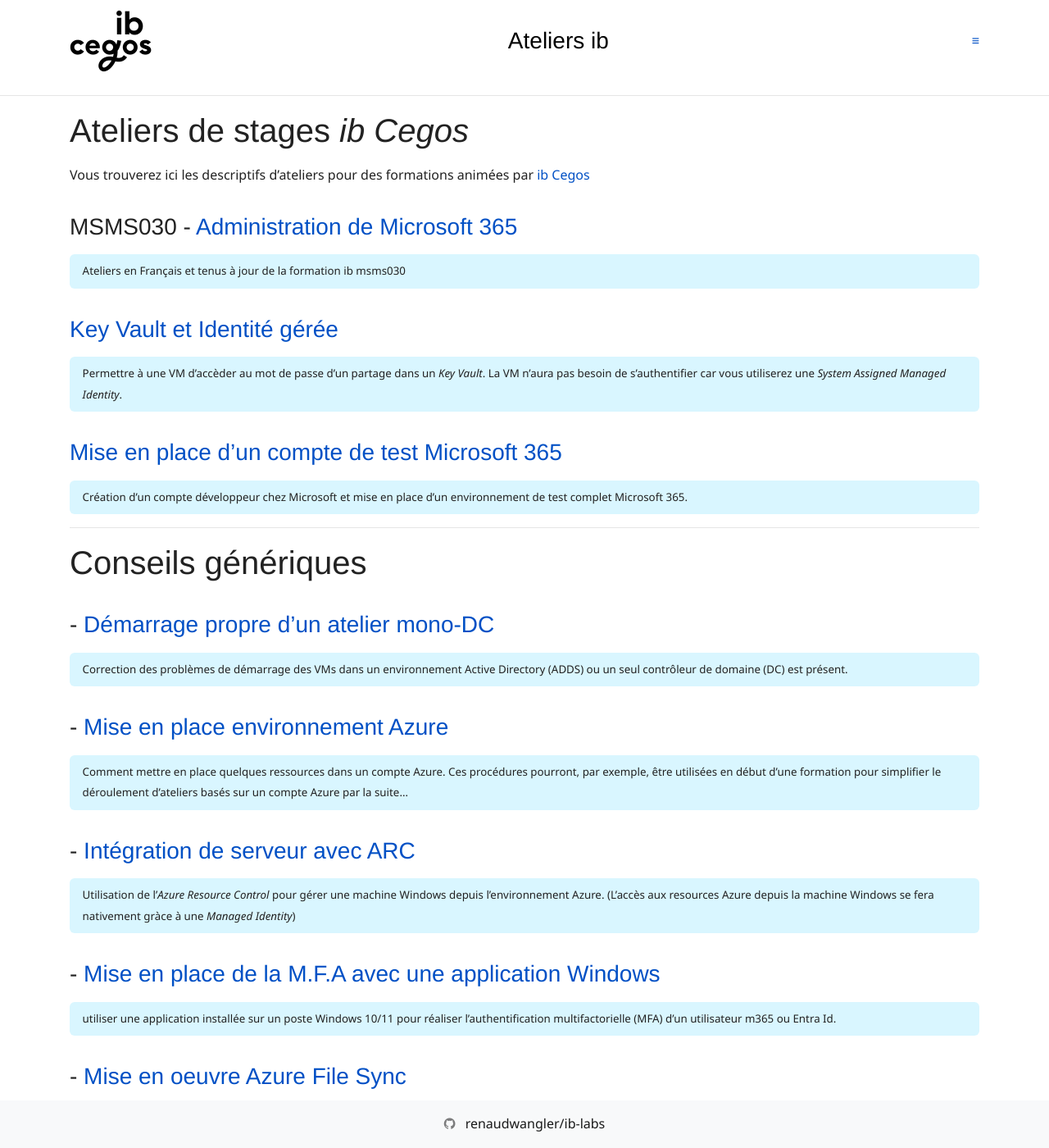
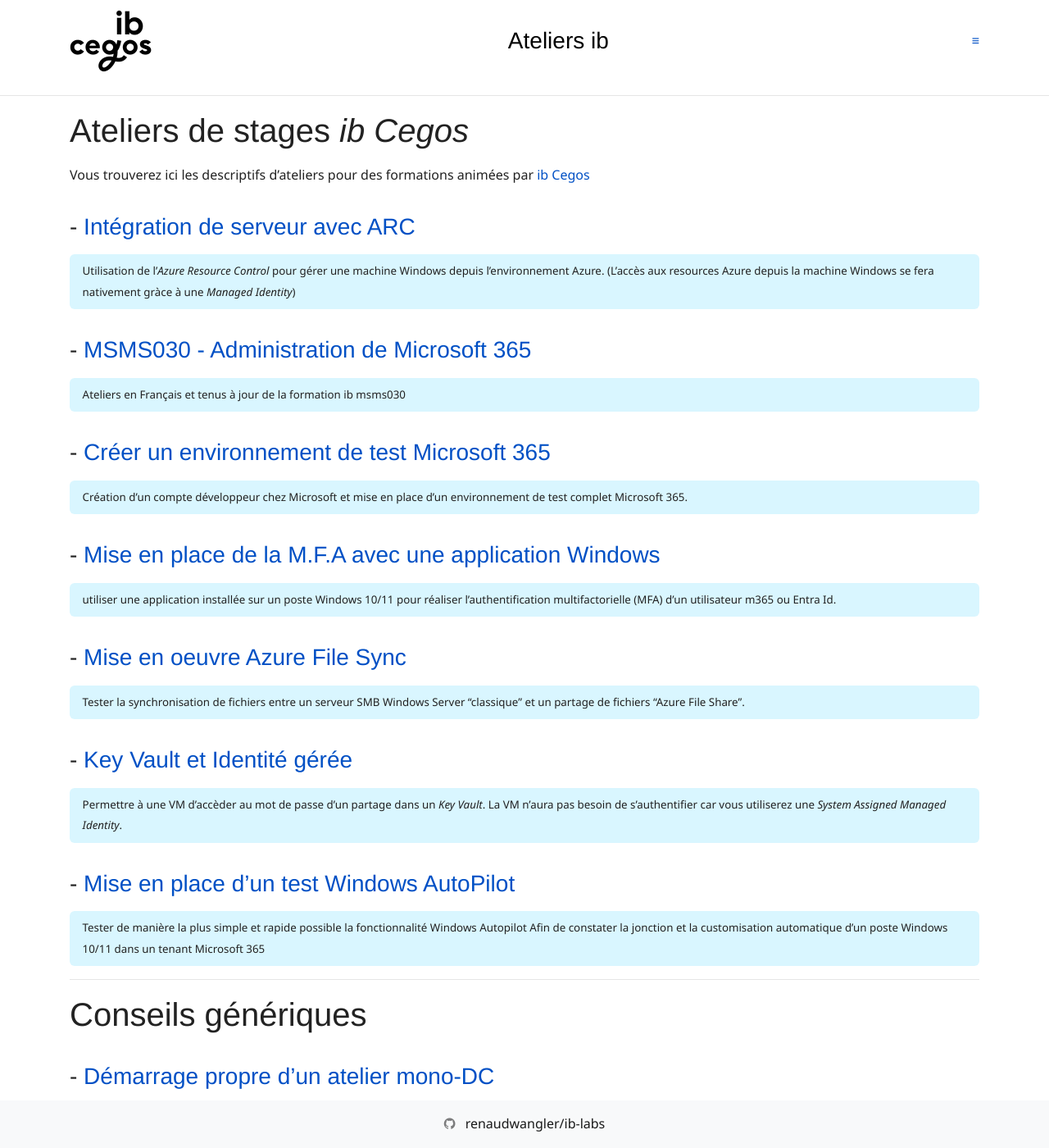
Before and after one commit to renaudwangler/ib-labs, a Jekyll site: the page built from index.md, in a window 1280 px wide and 1400 px high. Shown: the whole window at 82% size. Built offline with Jekyll 4.4.1, drawn with Linux system fonts in a browser that asks for light colours; nearby versions of some CDN libraries; some of the changed text lies outside the part shown.

Commit message:
tdm dynamique

```diff
--- a/index.md
+++ b/index.md
@@ -4,15 +4,13 @@ title: 'Ateliers ib'
 ---
 # Ateliers de stages *ib Cegos*
 Vous trouverez ici les descriptifs d'ateliers pour des formations animées par [ib Cegos](https://www.ib-formation.fr)
-## MSMS030 - [Administration de Microsoft 365](msms030fr)
-> Ateliers en Français et tenus à jour de la formation ib msms030
 
-## [Key Vault et Identité gérée](managedId)
-> Permettre à une VM d'accèder au mot de passe d'un partage dans un *Key Vault*. La VM n'aura pas besoin de s'authentifier car vous utiliserez une *System Assigned Managed Identity*.
-
-## [Mise en place d'un compte de test Microsoft 365](test365)
-> Création d'un compte développeur chez Microsoft et mise en place d'un environnement de test complet Microsoft 365.
-
+{% for lab in site.pages %}
+  {% if lab.synopsis %}
+## - [{{lab.title}}]({{site.github.url}} {{lab.url}})
+> {{lab.synopsis}}
+  {% endif %}
+{% endfor %}
 ___
 # Conseils génériques
 ## - [Démarrage propre d'un atelier mono-DC](dcNetStart)
@@ -20,10 +18,3 @@ ___
 
 ## - [Mise en place environnement Azure](ibAzureLabs)
 > Comment mettre en place quelques ressources dans un compte Azure. Ces procédures pourront, par exemple, être utilisées en début d'une formation pour simplifier le déroulement d'ateliers basés sur un compte Azure par la suite...
-
-{% for lab in site.pages %}
-  {% if lab.synopsis %}
-## - [{{lab.title}}]({{site.github.url}} {{lab.url}})
-> {{lab.synopsis}}
-  {% endif %}
-{% endfor %}
```
Also changed, not shown: managedId/index.md (+1 -0 lines), msms030fr/index.md (+1 -0 lines), test365/index.md (+1 -0 lines).
